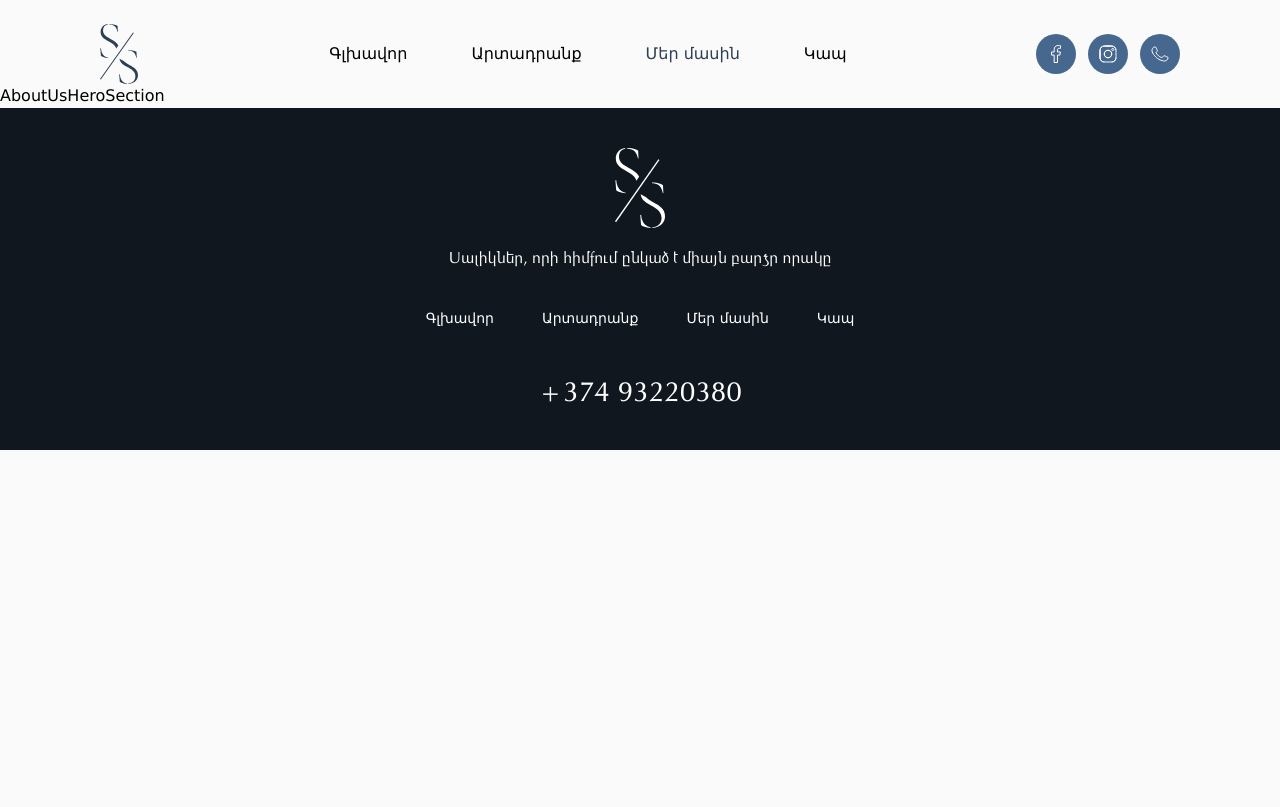
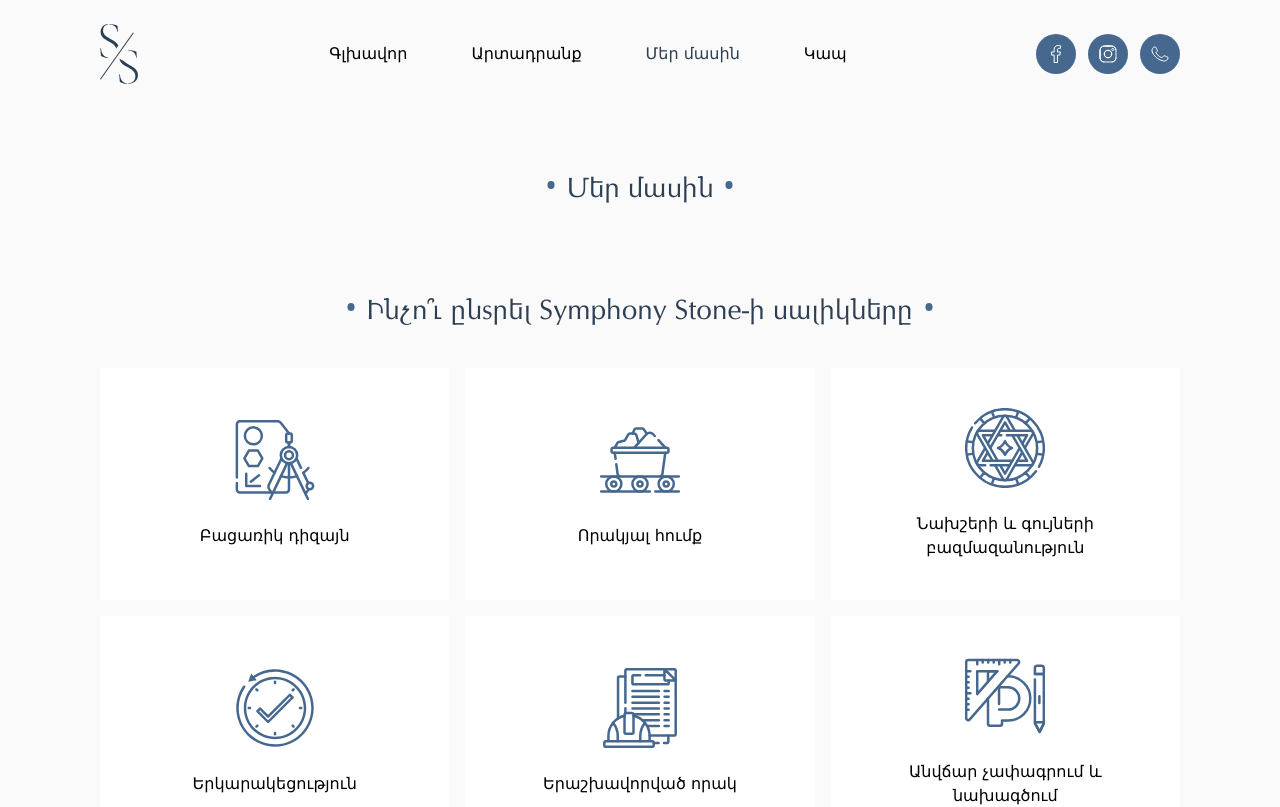
Before and after one commit to ArtyomArtenyan/SymphonyStones, a React (Vite) app: page /about in a window 1280 px wide. Shown: the top 807 px of the page. Built offline with nearby package versions, Linux system fonts and the light colour scheme.

Commit message:
Successfully resolved CSS problems encountered during the development of the About Us page.

```diff
--- a/src/App.jsx
+++ b/src/App.jsx
@@ -1,7 +1,6 @@
 import React from 'react';
 import { Route, Routes } from 'react-router-dom';
 import './App.css';
-
 import { AboutUs, Footer, Header, Home } from './index.js';
 const App = () => {
 	return (
--- a/src/components/common/ContactUs/ContactUsSection.jsx
+++ b/src/components/common/ContactUs/ContactUsSection.jsx
@@ -5,7 +5,7 @@ import IconsButton from '../IconsButton/IconsButton';
 const ContactUsSection = ({ teg }) => {
 	return (
 		<div>
-			<div className='px-[240px] mb-20 flex max-w-2xl-1440:px-[100px] max-w-xl-1024:px-10 max-w-xl-1024:mb10 max-w-ss-480:px-5 max-w-xl-1024:flex-col'>
+			<div className='flex mt-20 max-w-xl-1024:flex-col max-w-xl-1024:my-10'>
 				<div className=' relative w-full h-[480px] max-w-xl-1024:h-[400px] max-w-ss-480:h-[240px]'>
 					{teg}
 				</div>
--- a/src/components/common/WhySymphonyStone/WhySymphonyStoneSection.jsx
+++ b/src/components/common/WhySymphonyStone/WhySymphonyStoneSection.jsx
@@ -9,7 +9,7 @@ import IconsButton from '../IconsButton/IconsButton';
 const WhySymphonyStoneSection = () => {
 	return (
 		<div>
-			<div className='px-[240px] my-20 flex flex-col gap-10 max-w-2xl-1440:px-[100px] max-w-xl-1024:px-10  max-w-xl-1024:my-10 max-w-ss-480:px-5 '>
+			<div className=' flex flex-col gap-10'>
 				<div className='flex justify-center items-center gap-3 w-full h-[42px] max-w-xl-1024:h-9'>
 					<Dot />
 					<h1 className='font-ArmOmega text-[28px] text-center text-primaryDarkBlue leading-none max-w-xl-1024:text-[24px] max-w-ss-480:text-xl'>
--- a/src/components/pages/AboutUs/AboutUs.jsx
+++ b/src/components/pages/AboutUs/AboutUs.jsx
@@ -1,10 +1,12 @@
 import React from 'react';
+import { WhySymphonyStoneSection } from '../../../index';
 import AboutUsHeroSection from './AboutUsHeroSection';
 
 const AboutUs = () => {
 	return (
-		<div>
+		<div className='my-20 flex flex-col gap-20 px-[240px] max-w-2xl-1440:px-[100px] max-w-xl-1024:px-10  max-w-xl-1024:my-10 max-w-ss-480:px-5 max-w-xl-1024:flex-cols'>
 			<AboutUsHeroSection />
+			<WhySymphonyStoneSection />
 		</div>
 	);
 };
--- a/src/components/pages/AboutUs/AboutUsHeroSection.jsx
+++ b/src/components/pages/AboutUs/AboutUsHeroSection.jsx
@@ -1,7 +1,21 @@
 import React from 'react';
+import { About_Us_Hero_Section } from '../../../dataBase/data';
+import Dot from '../../common/Dot/Dot';
 
 const AboutUsHeroSection = () => {
-	return <div>AboutUsHeroSection</div>;
+	return (
+		<div>
+			<div className=''>
+				<div className='flex justify-center items-center gap-3 '>
+					<Dot />
+					<h1 className='font-ArmOmega text-[28px] text-primaryDarkBlue  max-w-xl-1024:text-[24px] max-w-ss-480:text-xl'>
+						{About_Us_Hero_Section.pageName}
+					</h1>
+					<Dot />
+				</div>
+			</div>
+		</div>
+	);
 };
 
 export default AboutUsHeroSection;
--- a/src/components/pages/Home/HeroSection.jsx
+++ b/src/components/pages/Home/HeroSection.jsx
@@ -5,7 +5,7 @@ import { Button } from '../../../index';
 const HeroSection = () => {
 	return (
 		<div>
-			<div className='px-[240px] my-20 flex max-w-2xl-1440:px-[100px] max-w-xl-1024:px-10  max-w-xl-1024:my-10 max-w-ss-480:px-5 max-w-xl-1024:flex-col'>
+			<div className='flex max-w-xl-1024:flex-col mb-20 max-w-xl-1024:mb-10 '>
 				<div className='bg-white w-[72%] flex flex-col gap-6 px-16 py-10 max-w-2xl-1440:w-full max-w-sm-600:p-5'>
 					<h1 className='font-ArmOmega text-6xl text-primaryDarkBlue leading-none max-w-xl-1024:text-5xl max-w-ss-480:text-4xl'>
 						{Hero_Section.title1}
--- a/src/components/pages/Home/Home.jsx
+++ b/src/components/pages/Home/Home.jsx
@@ -9,7 +9,7 @@ import {
 
 const Home = () => {
 	return (
-		<div>
+		<div className='px-[240px] my-20 max-w-2xl-1440:px-[100px] max-w-xl-1024:px-10  max-w-xl-1024:my-10 max-w-ss-480:px-5'>
 			<HeroSection />
 			<OurWorkSection />
 			<WhySymphonyStoneSection />
--- a/src/components/pages/Home/OurWorkSection.jsx
+++ b/src/components/pages/Home/OurWorkSection.jsx
@@ -7,7 +7,7 @@ import { Dot } from '../../../index.js';
 
 const OurWorkSection = () => {
 	return (
-		<div className=' flex flex-col gap-10 px-[240px] max-w-2xl-1440:px-[100px] max-w-xl-1024:px-10 max-w-ss-480:px-5 '>
+		<div className=' flex flex-col gap-10 mb-20 max-w-xl-1024:mb-10  '>
 			<div className='flex justify-center items-center gap-3 '>
 				<Dot />
 				<h1 className='font-ArmOmega text-[28px] text-primaryDarkBlue  max-w-xl-1024:text-[24px] max-w-ss-480:text-xl'>
--- a/src/dataBase/data.js
+++ b/src/dataBase/data.js
@@ -41,7 +41,7 @@ export const socialLinks = [
 	},
 ];
 
-/// Home page info ///
+/// Home page info and imports ///
 import Hero_Section_bottom_image from '../assets/images/homePage/bottom-image.png';
 import project1 from '../assets/images/homePage/Image Container-1.jpeg';
 import project10 from '../assets/images/homePage/Image Container-10.jpeg';
@@ -56,7 +56,6 @@ import project7 from '../assets/images/homePage/Image Container-7.jpeg';
 import project8 from '../assets/images/homePage/Image Container-8.jpeg';
 import project9 from '../assets/images/homePage/Image Container-9.jpeg';
 import Hero_Section_Img from '../assets/images/homePage/main-image.png';
-
 import faceBookIcon from '../assets/svgs/icons/facebook-icon.svg';
 import gpsIcon from '../assets/svgs/icons/gps.svg';
 import instagramIcon from '../assets/svgs/icons/instagram-icon.svg';
@@ -67,6 +66,8 @@ import icon3 from '../assets/svgs/icons/property-icon3.svg';
 import icon4 from '../assets/svgs/icons/property-icon4.svg';
 import icon5 from '../assets/svgs/icons/property-icon5.svg';
 import icon6 from '../assets/svgs/icons/property-icon6.svg';
+///AboutUs page imports///
+import About_image from '../assets/images/aboutUsPage/about-image.png';
 
 export let Hero_Section = {
 	title1: 'Symphony',
@@ -160,3 +161,13 @@ export const Contact_Us_Section = {
 		},
 	],
 };
+
+///AboutUs page info///
+
+export const About_Us_Hero_Section = {
+	pageName: 'Մեր մասին',
+	title: 'Symphony Stone',
+	description:
+		'Symphony Stone ընկերությունը հիմնադրվել է 2023թ-ին Հայաստանի Հանրապետության Արարատի մարզի Արարատ քաղաքում: Ընկերությունը կարողանում է առաջարկել ոլորտում մրցունակ և նմանը չունեցող ցածր գներ: Բազմաթիվ կազմակերպությունների, հիմնարկների ու հաստատությունների համար մեր ընկերությունն իրականացնում է մայթերի սալիկների արտադրության, դրանց տեղադրման ծառայությունների մատուցման աշխատանքներ, որն էլ իր հերթին հնարավորություն է տալիս մեր մասնագետներին ազատ մրցակցել քարերի արտադրության շուկայում՝ պահպանելով արտադրության ծավալի աճի բարձր ցուցանիշները: Մեր ընկերությունը պատրաստ է ծառայություններ մատուցել Հայաստանի Հանրապետության ամբողջ տարածքում: Անկախ նրանից, որ մեր գրասենյակը գտնվում է Արարատի մարզի Արարատ քաղաքում, մենք ունենք համապատասխան գործիքներ, մեքենաներ և ամենակարևորը մասնագետների խումբ, ովքեր արագ և որակով կսպասարկեն ամենապահանջկոտ հաճախորդին: Մեր հաճախորդներից շատերը դառնում են մշտական գործընկերներ և խորհուրդ են տալիս իրենց ծանոթներին, ընկերներին, գործընկերներին և հարազատներին դիմել մեզ, իսկ մեզ ընտրում են բարի համբավի, որակի ապահովման և պատրաստի արտադրության երկարակեցության համար։ Մանրամասներին, ինչպես նաև գներին կարող եք ծանոթանալ՝ զանգահարելով կամ մոտենալով մեր գրասենյակ:',
+	image: About_image,
+};
```
